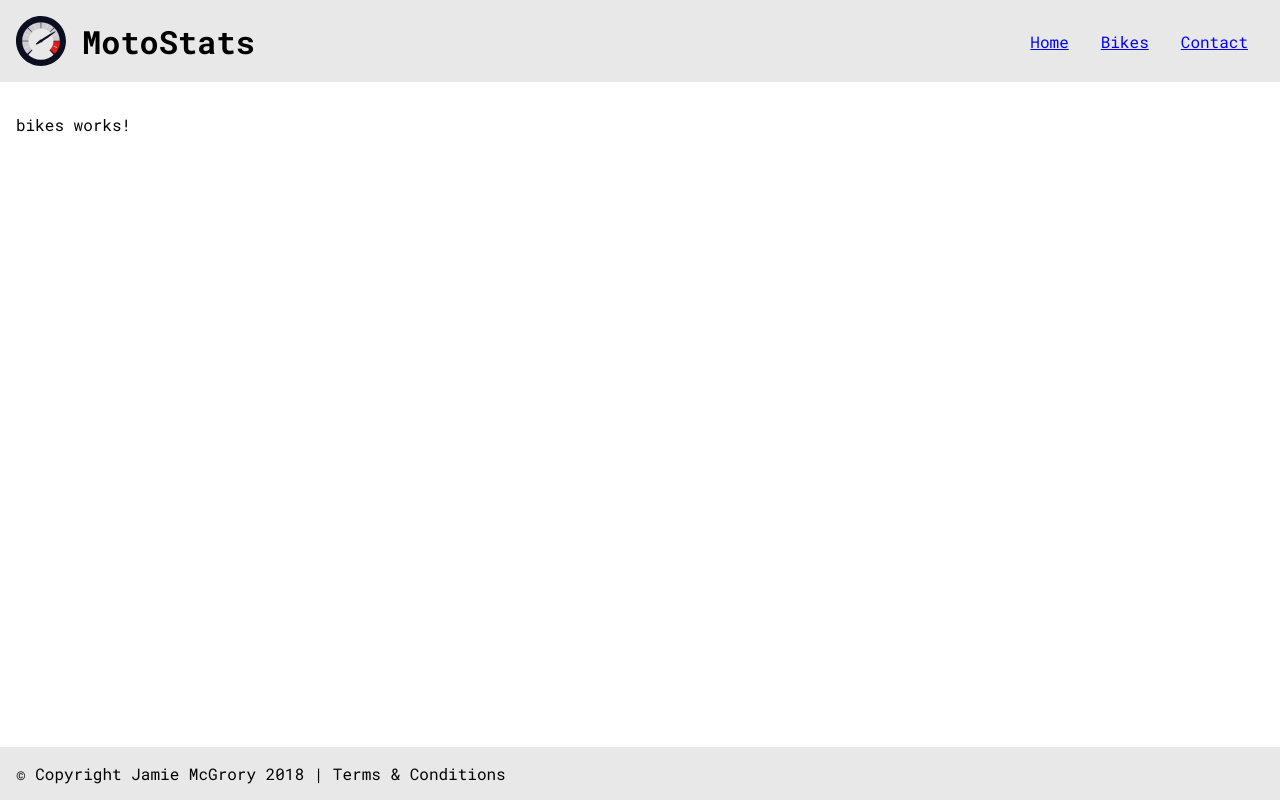
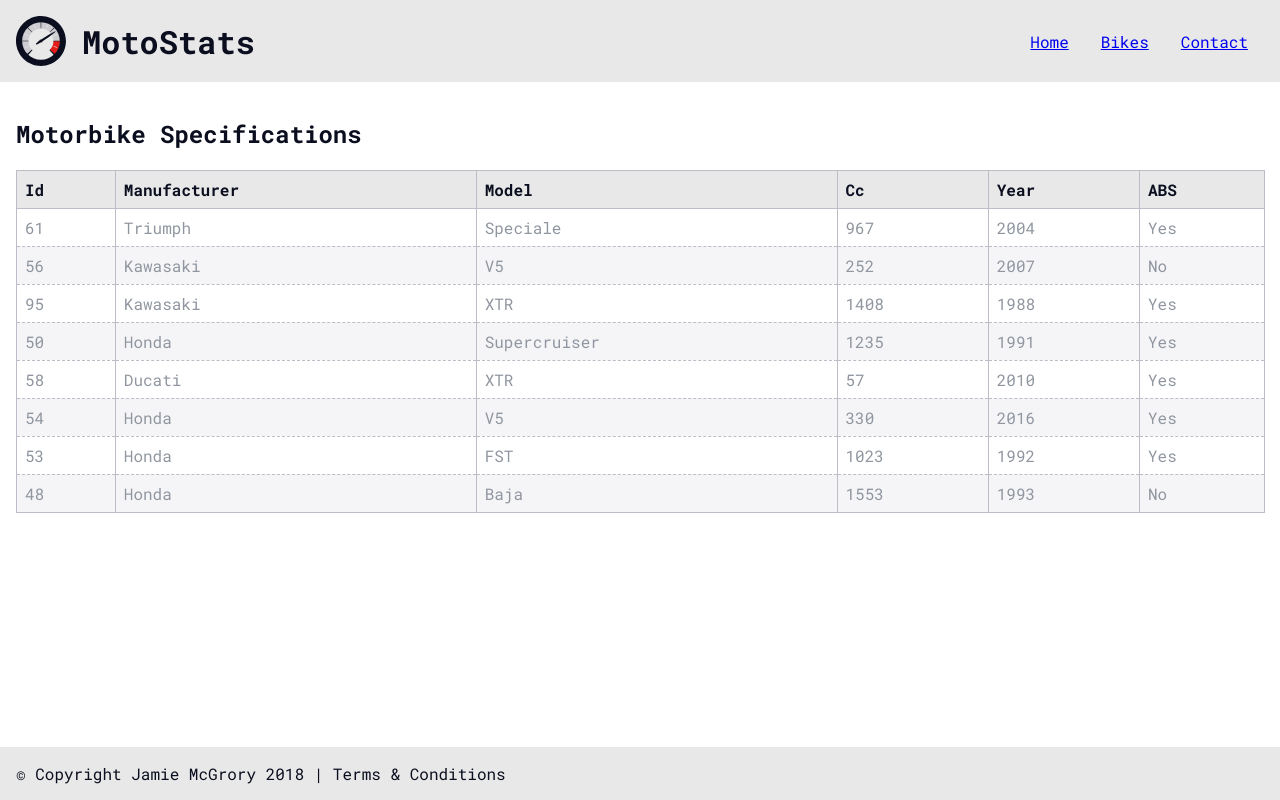
Before and after one commit to jmcgrory/MotoStats, an Angular app: page /bikes in a window 1280 px wide. Built offline with nearby package versions, Linux system fonts and the light colour scheme.

Commit message:
scss var amends + font styling changes

```diff
--- a/src/app/Components/Layout/table/table.component.html
+++ b/src/app/Components/Layout/table/table.component.html
@@ -1 +1,29 @@
-<p>table works!</p>
+<div class="table">
+
+    <div class="tr">
+
+        <div class="th" *ngFor="let column of columns">
+
+            <span>{{ column.name }}</span>
+
+            <span *ngIf="column.options">
+
+                Options...
+
+            </span>
+
+        </div>
+
+    </div>
+
+    <div class="tr" *ngFor="let row of rows">
+
+        <div class="td" *ngFor="let column of columns">
+
+            <span>{{ row[column.key] }}</span>
+
+        </div>
+
+    </div>
+
+</div>
--- a/src/app/Components/Layout/table/table.component.scss
+++ b/src/app/Components/Layout/table/table.component.scss
@@ -0,0 +1,65 @@
+@import '../../../../partials/variables';
+
+.table {
+
+    display: table;
+
+    width: 100%;
+
+    overflow-x: scroll;
+
+    border-top: 1px solid $tone-medium;
+
+    border-left: 1px solid $tone-medium;
+
+    border-collapse: collapse;
+
+    .tr {
+
+        display: table-row;
+
+        &:last-child .td {
+
+            border-bottom-style: solid;
+
+        }
+
+        &:nth-child(2n+1){
+
+            background: $tone-faint;
+
+        }
+
+    }
+
+    .td, .th {
+
+        display: table-cell;
+
+        border-right: 1px solid $tone-medium;
+
+        padding: 0.5em;
+
+    }
+
+    .td {
+
+        color: $tone-dark;
+
+        border-bottom: 1px dashed $tone-medium;
+
+    }
+
+    .th {
+
+        text-transform: capitalize;
+
+        font-weight: bold;
+
+        background: $tone-light;
+
+        border-bottom: 1px solid $tone-medium;
+
+    }
+
+}
--- a/src/app/Components/Layout/table/table.component.ts
+++ b/src/app/Components/Layout/table/table.component.ts
@@ -1,4 +1,5 @@
 import { Component, OnInit } from '@angular/core';
+import BikeModel from '../../../models/BikeModel';
 
 @Component({
   selector: 'table-component',
@@ -7,6 +8,102 @@ import { Component, OnInit } from '@angular/core';
 })
 export class TableComponent implements OnInit {
 
+  columns: object[] = [
+
+    { name: 'id', key: 'id', options: false },
+
+    { name: 'manufacturer', key: 'manufacturer', options: false },
+
+    { name: 'model', key: 'model', options: false },
+
+    { name: 'cc', key: 'displacement', options: false },
+
+    { name: 'year', key: 'year', options: false },
+
+    { name: 'ABS', key: 'hasABS', options: false },
+
+  ];
+
+  getRandomFromArray = (array: string[]): string => {
+
+    return array[Math.floor(Math.random() * array.length)];
+
+  }
+
+  manufacturers = [
+
+    'Honda',
+
+    'Triumph',
+
+    'Ducati',
+
+    'Kawasaki'
+
+  ];
+
+  models = [
+
+    'Viper',
+
+    'FST',
+
+    'Supercruiser',
+
+    'Speciale',
+
+    'XTR',
+
+    'Hawk',
+
+    'Scrambler',
+
+    'V5',
+
+    'Baja'
+
+  ];
+
+  private getPlaceholderData = (): object => {
+
+    return {
+
+      id: Math.floor(Math.random() * 100),
+
+      manufacturer: this.getRandomFromArray(this.manufacturers),
+
+      displacement: Math.floor(Math.random() * 1600),
+
+      year: 1988 + (Math.floor(Math.random() * 30)),
+
+      hasABS: (Math.round(Math.random()) ? 'Yes' : 'No'),
+
+      model: this.getRandomFromArray(this.models)
+
+    }
+
+  }
+
+  rows: BikeModel[] = [
+
+    new BikeModel(this.getPlaceholderData()),
+
+    new BikeModel(this.getPlaceholderData()),
+
+    new BikeModel(this.getPlaceholderData()),
+
+    new BikeModel(this.getPlaceholderData()),
+
+    new BikeModel(this.getPlaceholderData()),
+
+    new BikeModel(this.getPlaceholderData()),
+
+    new BikeModel(this.getPlaceholderData()),
+
+    new BikeModel(this.getPlaceholderData())
+
+  ];
+
   constructor() { }
 
   ngOnInit() {
--- a/src/app/Components/Route/bikes/bikes.component.html
+++ b/src/app/Components/Route/bikes/bikes.component.html
@@ -1,5 +1,4 @@
 <article>
-  <p>
-    bikes works!
-  </p>
+  <h2>Motorbike Specifications</h2>
+  <table-component></table-component>
 </article>
--- a/src/partials/_variables.scss
+++ b/src/partials/_variables.scss
@@ -2,6 +2,7 @@ $primary: #0b0e1e;
 $secondary: #e41c19;
 $tertiary: #4af47d;
 
-$tone-dark: #aeb2b8;
-$tone-medium: #cdcdd1;
+$tone-dark: #90969f;
+$tone-medium: #bdbdc7;
 $tone-light: #e8e8e9;
+$tone-faint: #f5f5f8;
--- a/src/styles.scss
+++ b/src/styles.scss
@@ -1,6 +1,5 @@
-/* You can add global styles to this file, and also import other style files */
-
 @import url('https://fonts.googleapis.com/css?family=Roboto+Mono:400,700');
+@import './partials/variables';
 
 * {
 
@@ -12,6 +11,8 @@ body {
 
     margin: 0 auto;
 
+    color: $primary;
+
 }
 
 article {
```
